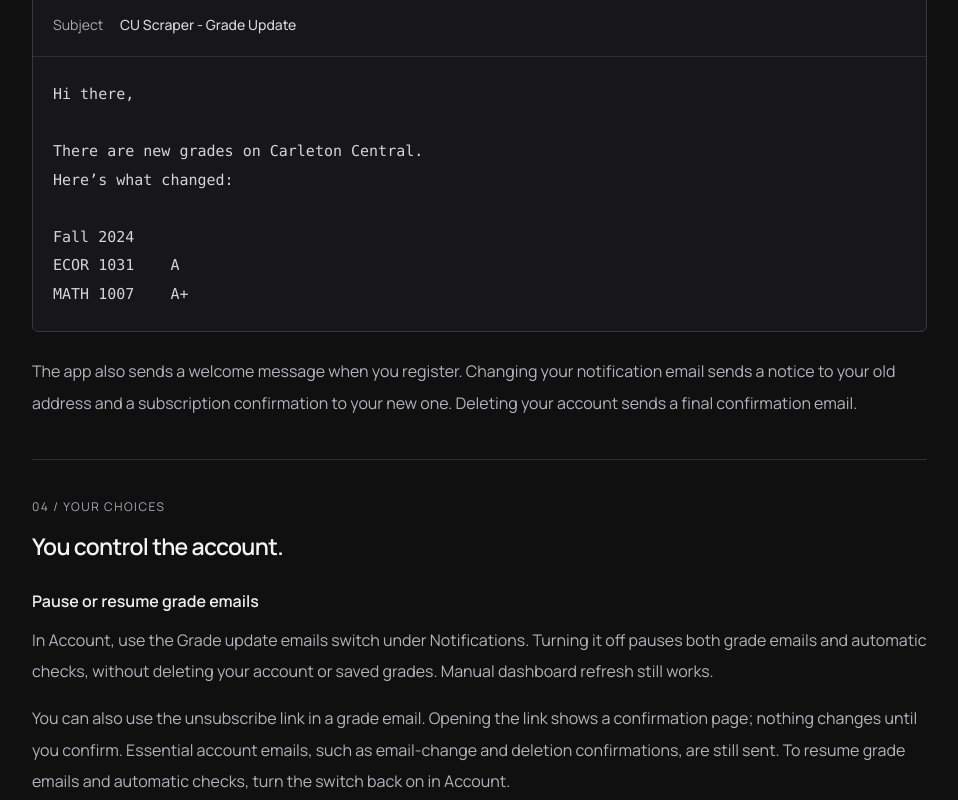
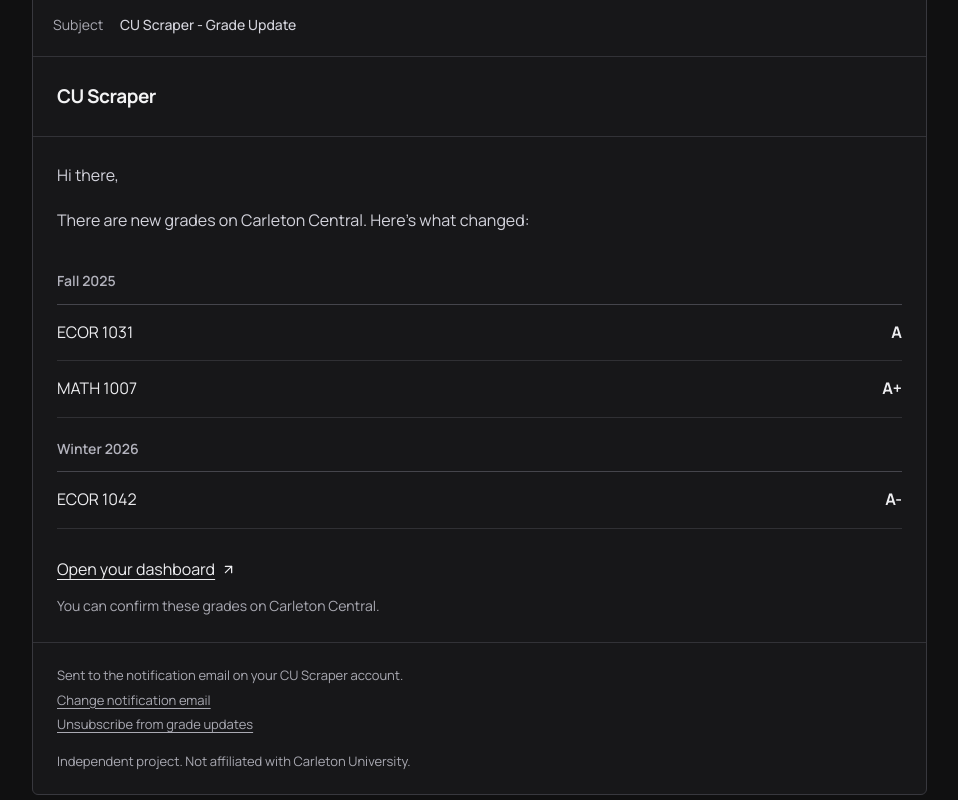
Before and after one commit to adqm0001/cu-scraper, a React (Vite) app in the folder frontend/: page /about in a window 1280 px wide. Shown: the part 2260-3060 px from the top of the page, without its empty margins (313-1271 px from the left). Built offline with nearby package versions, Linux system fonts and the light colour scheme.

Commit message:
feat: update readme and email preview, refine buttons and navigation icons

```diff
--- a/frontend/src/pages/About.css
+++ b/frontend/src/pages/About.css
@@ -26,8 +26,22 @@
 .about-email-meta { display: grid; grid-template-columns: 55px minmax(0, 1fr); gap: 12px; padding: 20px; font-size: .875rem; }
 .about-email-meta > span:nth-child(odd) { color: #aaaab3; }
 .about-email-meta > span:nth-child(even), .about-email-meta strong { color: #d5d5dd; font-weight: 500; overflow-wrap: anywhere; }
-.about-email pre { border-top: 1px solid #2e2e34; padding: 23px 20px; color: #d4d4dd; font: .9375rem/1.9 ui-monospace, Consolas, monospace; white-space: pre-wrap; overflow-wrap: anywhere; }
+.about-email-preview { border-top: 1px solid #323237; }
+.about-email-brand { padding: 24px; border-bottom: 1px solid #323237; font-size: 1.1875rem; font-weight: 700; letter-spacing: -.5px; }
+.about-email-body { padding: 24px; }
+.about-email-body p { color: #d4d4dd; line-height: 1.8; }
+.about-email-grades { width: 100%; border-collapse: collapse; margin: 4px 0 26px; }
+.about-email-grades th { padding: 20px 0 11px; text-align: left; font-size: .875rem; font-weight: 600; color: #b3b3bd; border-bottom: 1px solid #45454c; }
+.about-email-grades td { padding: 15px 0; border-bottom: 1px solid #303034; font-size: 1rem; color: #ededf0; }
+.about-email-grades td:last-child { text-align: right; font-weight: 700; }
+.about-email-dashboard { display: inline-flex; align-items: center; gap: 6px; color: #ededf0; text-decoration: underline; text-underline-offset: 4px; line-height: 1.8; }
+.about-email-dashboard:hover { color: #fff; }
+.about-email-body p.about-email-note { font-size: .875rem; color: #aaaab3; margin: 9px 0 0; }
+.about-email-footer { padding: 20px 24px; border-top: 1px solid #323237; }
+.about-email-footer p, .about-email-footer > span { display: block; color: #aaaab3; font-size: .8125rem; line-height: 1.9; margin: 0; }
+.about-email-footer > span { text-decoration: underline; text-underline-offset: 3px; }
+.about-email-footer p:last-child { margin-top: 12px; }
 .about-independent { border-left: 2px solid #c8102e; padding-left: 20px; margin: 29px 0 25px; }
 .about-independent h3 { margin-top: 0; }
 @media (max-width: 900px) { .about-layout { grid-template-columns: 185px minmax(0, 1fr); gap: 35px; } }
-@media (max-width: 650px) { .about-content { padding: 35px 24px 40px; } .about-intro { margin-bottom: 30px; } .about-intro > p:last-child { font-size: 1rem; } .about-layout { grid-template-columns: 1fr; gap: 0; } .about-contents { position: static; gap: 15px; padding: 24px 0; border-bottom: 1px solid #303034; } .about-section h2 { font-size: 21px; } .about-email figcaption, .about-email-meta { padding: 16px; } .about-email pre { padding: 18px 16px; font-size: .875rem; } }
+@media (max-width: 650px) { .about-content { padding: 35px 24px 40px; } .about-intro { margin-bottom: 30px; } .about-intro > p:last-child { font-size: 1rem; } .about-layout { grid-template-columns: 1fr; gap: 0; } .about-contents { position: static; gap: 15px; padding: 24px 0; border-bottom: 1px solid #303034; } .about-section h2 { font-size: 21px; } .about-email figcaption, .about-email-meta { padding: 16px; } .about-email-brand, .about-email-body, .about-email-footer { padding: 20px 16px; } }
--- a/frontend/src/pages/About.tsx
+++ b/frontend/src/pages/About.tsx
@@ -51,14 +51,32 @@
               <figure className="about-email">
                 <figcaption><Mail size={16} /><span>Example grade update</span><span className="about-example-tag">SAMPLE</span></figcaption>
                 <div className="about-email-meta"><span>To</span><span>you@example.com</span><span>Subject</span><strong>CU Scraper - Grade Update</strong></div>
-                <pre>{`Hi there,
-
-There are new grades on Carleton Central.
-Here’s what changed:
-
-Fall 2024
-ECOR 1031    A
-MATH 1007    A+`}</pre>
+                <div className="about-email-preview">
+                  <div className="about-email-brand">CU Scraper</div>
+                  <div className="about-email-body">
+                    <p>Hi there,</p>
+                    <p>There are new grades on Carleton Central. Here’s what changed:</p>
+                    <table className="about-email-grades" aria-label="Sample grade changes">
+                      <tbody>
+                        <tr><th colSpan={2} scope="colgroup">Fall 2025</th></tr>
+                        <tr><td>ECOR 1031</td><td>A</td></tr>
+                        <tr><td>MATH 1007</td><td>A+</td></tr>
+                      </tbody>
+                      <tbody>
+                        <tr><th colSpan={2} scope="colgroup">Winter 2026</th></tr>
+                        <tr><td>ECOR 1042</td><td>A-</td></tr>
+                      </tbody>
+                    </table>
+                    <Link className="about-email-dashboard" to="/app/dashboard">Open your dashboard <ArrowUpRight size={15} aria-hidden="true" /></Link>
+                    <p className="about-email-note">You can confirm these grades on Carleton Central.</p>
+                  </div>
+                  <div className="about-email-footer">
+                    <p>Sent to the notification email on your CU Scraper account.</p>
+                    <span>Change notification email</span>
+                    <span>Unsubscribe from grade updates</span>
+                    <p>Independent project. Not affiliated with Carleton University.</p>
+                  </div>
+                </div>
               </figure>
               <p>The app also sends a welcome message when you register. Changing your notification email sends a notice to your old address and a subscription confirmation to your new one. Deleting your account sends a final confirmation email.</p>
             </section>
--- a/frontend/src/pages/Dashboard.css
+++ b/frontend/src/pages/Dashboard.css
@@ -94,7 +94,7 @@
 .dashboard-intro h1 { font-size: clamp(27px, 3vw, 38px); line-height: 1.2; letter-spacing: -1.5px; font-weight: 600; }
 .dashboard-subtitle { font-size: 1rem; color: #9c9ca4; margin-top: 12px; }
 .dashboard-refresh-area { display: flex; flex-direction: column; align-items: flex-end; gap: 12px; }
-.dashboard-page .dashboard-refresh { display: inline-flex; align-items: center; justify-content: center; gap: 12px; min-height: 48px; background: #c8102e; color: #fff; border: 1px solid #c8102e; padding: 11px 20px; border-radius: 6px; font-size: 1rem; font-weight: 600; white-space: nowrap; transition: background .15s, border-color .15s; }
+.dashboard-page .dashboard-refresh { display: inline-flex; align-items: center; justify-content: center; gap: 12px; min-height: 48px; background: #c8102e; color: #fff; border: 1px solid #c8102e; padding: 11px 20px; border-radius: 8px; font-size: 1rem; font-weight: 600; white-space: nowrap; transition: background .15s, border-color .15s; }
 .dashboard-page .dashboard-refresh:hover:not(:disabled) { background: #ae0e28; border-color: #ae0e28; }
 .dashboard-page .dashboard-refresh:active:not(:disabled) { background: #970c23; }
 .dashboard-page .dashboard-refresh:disabled { background: #781022; border-color: #781022; color: #dedee2; cursor: not-allowed; }
--- a/frontend/src/pages/Login.tsx
+++ b/frontend/src/pages/Login.tsx
@@ -2,7 +2,7 @@
 import { Link, Navigate, useNavigate } from 'react-router';
 import {useAuthContext} from '../context/AuthContext.tsx'
 import { getAuthErrorMessage, isTimeout, QUICK_TIMEOUT } from '../utils/errors.ts'
-import { ArrowLeft, Eye, EyeOff } from 'lucide-react';
+import { ArrowLeft, ArrowUpRight, Eye, EyeOff } from 'lucide-react';
 import { PublicShell, AuthIntroduction } from '../components/PublicShell.tsx';
 import { readTokenClaims, isTokenUsable } from '../utils/session.ts';
 
@@ -115,7 +115,7 @@
             <button className="public-primary auth-submit" disabled={loading} type="submit">{loading ? 'Signing in...' : 'Sign in'}</button>
           </form>
           <p className="auth-switch">New to CU Scraper? <button type="button" onClick={redirectRegisterPage}>Create an account</button></p>
-          <div className="auth-demo"><span>Want to have a look first?</span><button onClick={() => navigate('/demo')}>Explore the demo <span aria-hidden="true">↗</span></button></div>
+          <div className="auth-demo"><span>Want to have a look first?</span><button onClick={() => navigate('/demo')}>Explore the demo <ArrowUpRight size={15} aria-hidden="true" /></button></div>
         </section>
       </main>
     </PublicShell>
--- a/frontend/src/pages/Profile.css
+++ b/frontend/src/pages/Profile.css
@@ -28,7 +28,7 @@
 .profile-field-input { min-width: 0; width: 100%; flex: 1; padding: 12px 13px; background: #171719; border: 1px solid #3b3b41; border-radius: 5px; color: #fff; font: inherit; font-size: .9375rem; outline: none; }
 .profile-field-input::placeholder { color: #aaaab3; }
 .profile-field-input:focus-visible { border-color: #a9a9b1; outline: 2px solid #c8102e; outline-offset: 3px; }
-.profile-page .btn-save, .profile-page .btn-cancel-inline, .profile-page .btn-cancel, .profile-page .btn-confirm-delete, .profile-page .btn-danger { padding: 11px 20px; border-radius: 6px; font-size: 1rem; font-weight: 600; line-height: 1.5; cursor: pointer; white-space: nowrap; }
+.profile-page .btn-save, .profile-page .btn-cancel-inline, .profile-page .btn-cancel, .profile-page .btn-confirm-delete, .profile-page .btn-danger { padding: 11px 20px; border-radius: 8px; font-size: 1rem; font-weight: 600; line-height: 1.5; cursor: pointer; white-space: nowrap; }
 .profile-page .btn-save, .profile-page .btn-confirm-delete { background: #c8102e; color: #fff; border: 1px solid #c8102e; transition: background .15s, border-color .15s; }
 .profile-page .btn-save:hover:not(:disabled), .profile-page .btn-confirm-delete:hover:not(:disabled) { background: #ae0e28; border-color: #ae0e28; }
 .profile-page .btn-save:active:not(:disabled), .profile-page .btn-confirm-delete:active:not(:disabled) { background: #970c23; border-color: #970c23; }
--- a/frontend/src/pages/Profile.tsx
+++ b/frontend/src/pages/Profile.tsx
@@ -2,7 +2,7 @@
 import { Link, useNavigate } from 'react-router';
 import { useAuthContext } from '../context/AuthContext.tsx';
 import { isTimeout, QUICK_TIMEOUT, SCRAPE_TIMEOUT, DEMO_RESTRICTED_MSG } from '../utils/errors.ts';
-import { ArrowUpRight, LogOut, ShieldCheck } from 'lucide-react';
+import { ArrowLeft, LogOut, ShieldCheck } from 'lucide-react';
 import './Dashboard.css';
 import './Profile.css';
 
@@ -211,7 +211,7 @@
           <span>CU Scraper<span className="dashboard-brand-caption">CARLETON GRADE TRACKER</span></span>
         </a>
         <nav className="dashboard-links" aria-label="Main navigation">
-          <button onClick={() => navigate('/app/dashboard')}>Overview <ArrowUpRight size={14} /></button>
+          <button onClick={() => navigate('/app/dashboard')}><ArrowLeft size={16} aria-hidden="true" />Overview</button>
           <span className="dashboard-current" aria-current="page">Account</span>
           <button className="dashboard-logout" onClick={logOut}><LogOut size={15} /><span>Log out</span></button>
         </nav>
--- a/frontend/src/pages/Public.css
+++ b/frontend/src/pages/Public.css
@@ -42,7 +42,7 @@
 .auth-password button:hover { color: #fff; background: #252528; }
 .auth-field-note { font-size: .8125rem; line-height: 1.8; color: #a0a0aa; }
 .auth-verification-note { margin-top: -7px; }
-.public-primary, .public-secondary { min-height: 48px; display: inline-flex; align-items: center; justify-content: center; gap: 10px; border-radius: 6px; padding: 11px 20px; font-size: 1rem; font-weight: 600; text-decoration: none; cursor: pointer; line-height: 1.5; }
+.public-primary, .public-secondary { min-height: 48px; display: inline-flex; align-items: center; justify-content: center; gap: 10px; border-radius: 8px; padding: 11px 20px; font-size: 1rem; font-weight: 600; text-decoration: none; cursor: pointer; line-height: 1.5; }
 .public-page .public-primary { background: #c8102e; border: 1px solid #c8102e; color: #fff; font-size: 1rem; transition: background .15s, border-color .15s; }
 .public-page .public-primary:hover:not(:disabled) { background: #ae0e28; border-color: #ae0e28; }
 .public-page .public-primary:active:not(:disabled) { background: #970c23; border-color: #970c23; }
@@ -103,3 +103,5 @@
   .public-page .dashboard-nav { height: auto; min-height: 76px; padding: 16px 20px; flex-wrap: wrap; column-gap: 20px; row-gap: 8px; }
   .public-nav { margin-left: auto; }
 }
+
+.auth-demo button { display: inline-flex; align-items: center; gap: 6px; }
```
Also changed, not shown: 1 other file (tests, documents, lock files or other folders).
